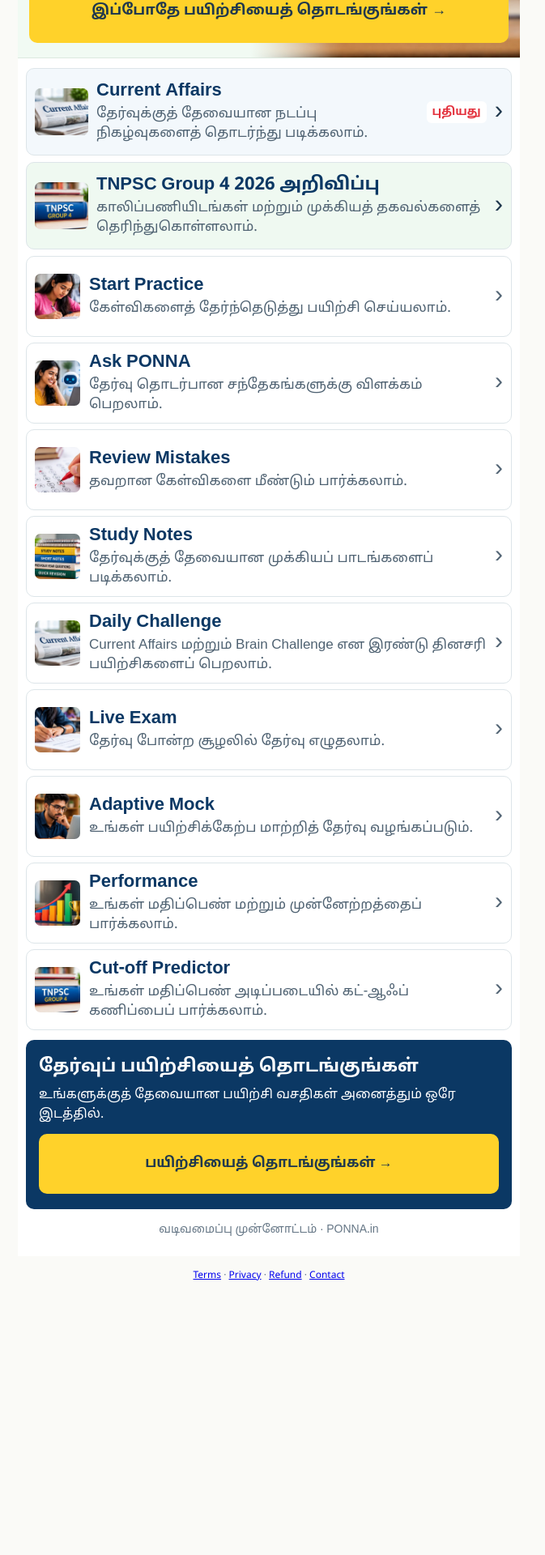
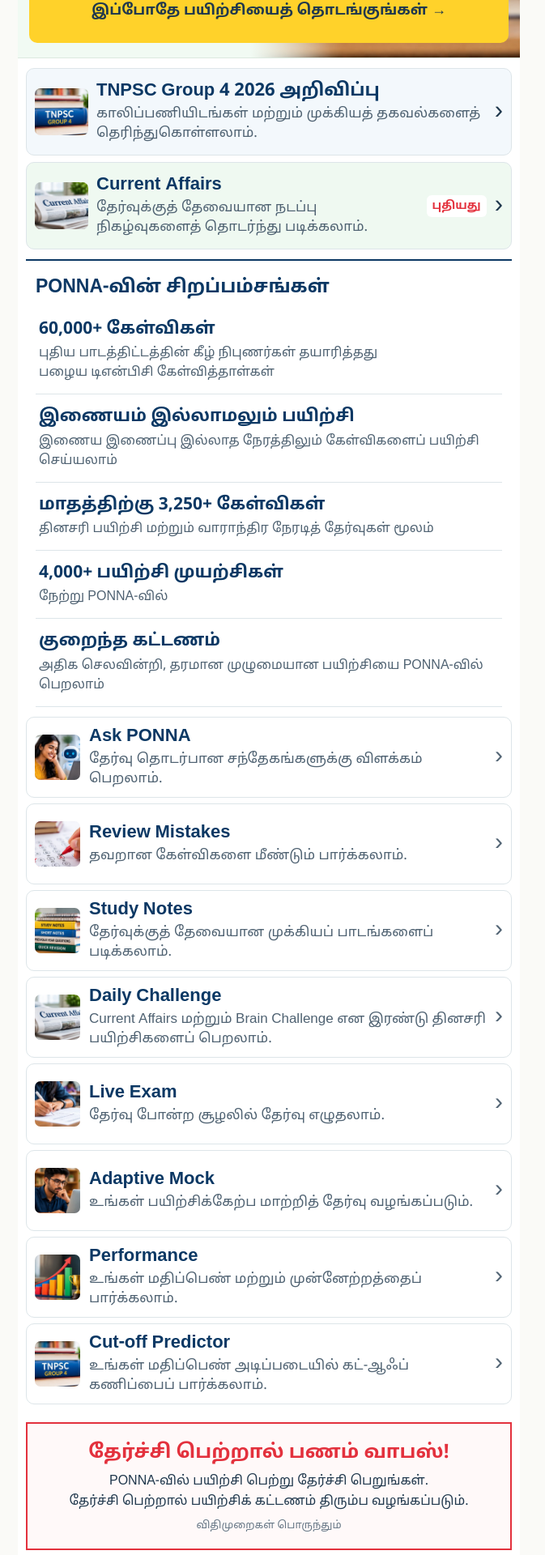
Before and after one commit to sponna1962/Ponna, a Next.js app in the folder frontend/: page /home-preview in a window 1280 px wide. Shown: the part 498-2418 px from the top of the page at 81% size, without its empty margins (308-981 px from the left). Before the commit the page ends 2098 px from the top, so only its background shows below. Built offline with nearby package versions, Linux system fonts and the light colour scheme; no server answers.

Commit message:
Add PONNA USP and refund preview section

```diff
--- a/frontend/src/components/HomeDesignPreview.tsx
+++ b/frontend/src/components/HomeDesignPreview.tsx
@@ -4,7 +4,6 @@ import Image from 'next/image';
 import { BitterFontLinks } from '../lib/brand-theme';
 
 const tools = [
-  { title: 'Start Practice', body: 'கேள்விகளைத் தேர்ந்தெடுத்து பயிற்சி செய்யலாம்.', href: '/quiz', photo: '/home/tile-3.jpg' },
   { title: 'Ask PONNA', body: 'தேர்வு தொடர்பான சந்தேகங்களுக்கு விளக்கம் பெறலாம்.', href: '/ask-ponna', photo: '/home/tile-4.jpg' },
   { title: 'Review Mistakes', body: 'தவறான கேள்விகளை மீண்டும் பார்க்கலாம்.', href: '/mistakes', photo: '/home/tile-5.jpg' },
   { title: 'Study Notes', body: 'தேர்வுக்குத் தேவையான முக்கியப் பாடங்களைப் படிக்கலாம்.', href: '/study-notes', photo: '/home/tile-6.jpg' },
@@ -17,18 +16,18 @@ const tools = [
 
 const featured = [
   {
+    title: 'TNPSC Group 4 2026 அறிவிப்பு',
+    body: 'காலிப்பணியிடங்கள் மற்றும் முக்கியத் தகவல்களைத் தெரிந்துகொள்ளலாம்.',
+    href: '/tnpsc-group-4/notification-2026',
+    photo: '/home/tile-2.jpg',
+    badge: '',
+  },
+  {
     title: 'Current Affairs',
     body: 'தேர்வுக்குத் தேவையான நடப்பு நிகழ்வுகளைத் தொடர்ந்து படிக்கலாம்.',
     href: '/current-affairs',
     photo: '/home/tile-1.jpg',
     badge: 'புதியது',
-  },
-  {
-    title: 'TNPSC Group 4 2026 அறிவிப்பு',
-    body: 'காலிப்பணியிடங்கள் மற்றும் முக்கியத் தகவல்களைத் தெரிந்துகொள்ளலாம்.',
-    href: '/tnpsc-group-4/notification-2026',
-    photo: '/home/tile-2.jpg',
-    badge: '',
   },
 ];
 
@@ -78,6 +77,32 @@ export default function HomeDesignPreview() {
           ))}
         </div>
 
+        <section className="usp-section" aria-label="PONNA-வின் சிறப்பம்சங்கள்">
+          <h2>PONNA-வின் சிறப்பம்சங்கள்</h2>
+          <div className="usp-list">
+            <article className="usp-item">
+              <strong>60,000+ கேள்விகள்</strong>
+              <p>புதிய பாடத்திட்டத்தின் கீழ் நிபுணர்கள் தயாரித்தது<br />பழைய டிஎன்பிசி கேள்வித்தாள்கள்</p>
+            </article>
+            <article className="usp-item">
+              <strong>இணையம் இல்லாமலும் பயிற்சி</strong>
+              <p>இணைய இணைப்பு இல்லாத நேரத்திலும் கேள்விகளைப் பயிற்சி செய்யலாம்</p>
+            </article>
+            <article className="usp-item">
+              <strong>மாதத்திற்கு 3,250+ கேள்விகள்</strong>
+              <p>தினசரி பயிற்சி மற்றும் வாராந்திர நேரடித் தேர்வுகள் மூலம்</p>
+            </article>
+            <article className="usp-item">
+              <strong>4,000+ பயிற்சி முயற்சிகள்</strong>
+              <p>நேற்று PONNA-வில்</p>
+            </article>
+            <article className="usp-item">
+              <strong>குறைந்த கட்டணம்</strong>
+              <p>அதிக செலவின்றி, தரமான முழுமையான பயிற்சியை PONNA-வில் பெறலாம்</p>
+            </article>
+          </div>
+        </section>
+
         <div className="tools-grid">
           {tools.map((item) => (
             <a key={item.title} href={item.href} className="tool-card">
@@ -90,6 +115,12 @@ export default function HomeDesignPreview() {
             </a>
           ))}
         </div>
+
+        <section className="refund-box" aria-label="தேர்ச்சி பெற்றால் பணம் வாபஸ்">
+          <h3>தேர்ச்சி பெற்றால் பணம் வாபஸ்!</h3>
+          <p>PONNA-வில் பயிற்சி பெற்று தேர்ச்சி பெறுங்கள்.<br />தேர்ச்சி பெற்றால் பயிற்சிக் கட்டணம் திரும்ப வழங்கப்படும்.</p>
+          <small>விதிமுறைகள் பொருந்தும்</small>
+        </section>
 
         <section className="final-strip">
           <h3>தேர்வுப் பயிற்சியைத் தொடங்குங்கள்</h3>
@@ -263,6 +294,37 @@ export default function HomeDesignPreview() {
         }
         .arrow { color: #20384D; font-size: 31px; line-height: 1; flex: 0 0 auto; }
 
+        .usp-section {
+          margin: 12px 0 0;
+          padding: 18px 12px 4px;
+          border-top: 2px solid #0B3864;
+        }
+        .usp-section h2 {
+          margin: 0 0 8px;
+          color: #0B3864;
+          font-size: 23px;
+          line-height: 1.35;
+          font-weight: 900;
+        }
+        .usp-list { display: grid; gap: 0; }
+        .usp-item {
+          padding: 14px 4px;
+          border-bottom: 1px solid #DDE5E9;
+        }
+        .usp-item strong {
+          display: block;
+          color: #0B3864;
+          font-size: 21px;
+          line-height: 1.35;
+          font-weight: 900;
+        }
+        .usp-item p {
+          margin: 3px 0 0;
+          color: #4F6272;
+          font-size: 16px;
+          line-height: 1.5;
+        }
+
         .tools-grid { display: grid; grid-template-columns: 1fr; gap: 7px; margin-top: 8px; }
         .tool-card {
           min-height: 82px;
@@ -287,6 +349,33 @@ export default function HomeDesignPreview() {
         .tool-copy strong { color: #0B3864; font-size: 22px; line-height: 1.28; display: block; font-weight: 900; }
         .tool-copy p { color: #4F6272; font-size: 17px; line-height: 1.42; margin: 2px 0 0; }
         .tool-arrow { color: #536575; font-size: 30px; line-height: 1; flex: 0 0 auto; }
+
+        .refund-box {
+          margin: 22px 0 12px;
+          padding: 20px 16px;
+          border: 2px solid #E3313D;
+          background: #FFF9F9;
+          text-align: center;
+        }
+        .refund-box h3 {
+          margin: 0;
+          color: #E3313D;
+          font-size: 24px;
+          line-height: 1.35;
+          font-weight: 900;
+        }
+        .refund-box p {
+          margin: 7px 0 0;
+          color: #20384D;
+          font-size: 16px;
+          line-height: 1.55;
+        }
+        .refund-box small {
+          display: block;
+          margin-top: 9px;
+          color: #667786;
+          font-size: 13px;
+        }
 
         .final-strip {
           margin: 12px 0 16px;
```
